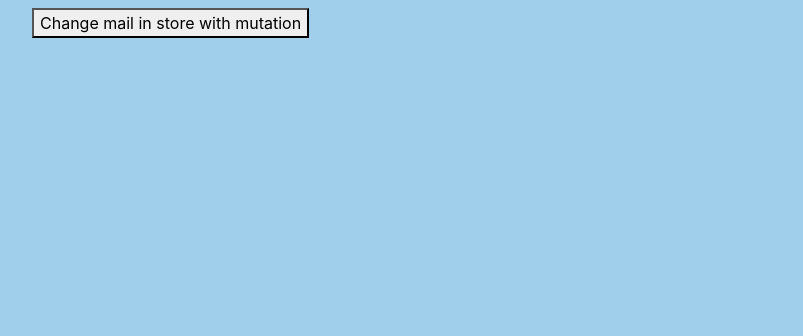
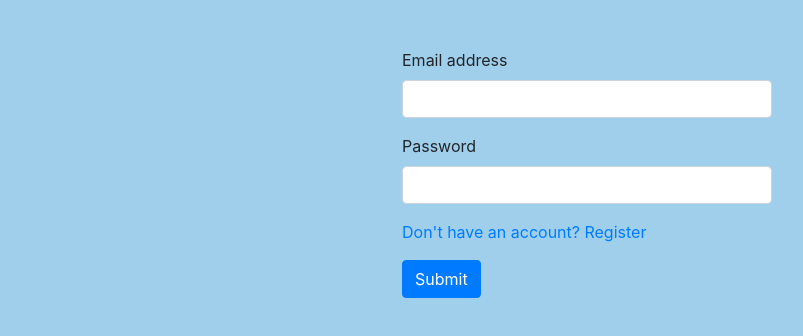
Before and after one commit to pavloskii/SEDC-2019-VUEJS, a Vue app in the folder full-project/: page /login in a window 1280 px wide. Shown: the top 336 px of the page, without its empty margins (53-856 px from the left). Built offline with nearby package versions, Linux system fonts and the light colour scheme.

Commit message:
Finished Authentication on Vuejs project

```diff
--- a/full-project/src/components/Header.vue
+++ b/full-project/src/components/Header.vue
@@ -17,10 +17,30 @@
             Post AD
           </router-link>
         </li>
+        <li class="nav-item">
+          <a class="nav-link" @click.prevent="logout" href>
+            <i class="fas fa-sign-out-alt"></i>
+            Logout
+          </a>
+        </li>
       </ul>
     </nav>
   </header>
 </template>
+
+<script>
+export default {
+  methods: {
+    logout() {
+      this.$store.commit("setUserDetails", {
+        email: "",
+        token: ""
+      });
+      this.$router.push("/login");
+    }
+  }
+};
+</script>
 
 <style>
 .nav-item .nav-link {
--- a/full-project/src/views/Login.vue
+++ b/full-project/src/views/Login.vue
@@ -1,41 +1,85 @@
 <template>
-  <div>
-    <h1>{{email}}</h1>
-    <button @click="changeEmailInStore">Change mail in store with mutation</button>
+  <div class="container mt-5">
+    <form @submit.prevent="login" novalidate>
+      <div class="form-group">
+        <label>Email address</label>
+        <input type="email" class="form-control" v-model="email" />
+      </div>
+      <div class="form-group">
+        <label>Password</label>
+        <input type="password" class="form-control" v-model="password" />
+      </div>
+      <div class="form-group">
+        <router-link to="/register">Don't have an account? Register</router-link>
+      </div>
+      <button type="submit" class="btn btn-primary">Submit</button>
+    </form>
+
+    <div class="alert alert-danger mt-3" role="alert" v-if="errors.length > 0">
+      <p v-for="error in errors" :key="error">{{error | errorMessage}}</p>
+    </div>
   </div>
 </template>
 
 <script>
+import { axiosAuth, apiKey } from "../axiosConfig";
+
 export default {
-  // created() {
-  // const emailFromStore = this.$store.state.email;
-  // this.email = emailFromStore;
-  // }
-  // data() {
-  //   return {
-  //     email: "emailot od data od vue"
-  //   };
-  // }
-  computed: {
-    // email() {
-    //   return this.$store.state.email;
-    // }
-    email() {
-      return this.$store.getters.getEmail;
+  data() {
+    return {
+      email: "",
+      password: "",
+      errors: []
+    };
+  },
+  methods: {
+    login() {
+      this.errors = [];
+
+      if (this.email == "") {
+        this.errors.push("Email is required");
+      } else if (!/[^@]+@[^\.]+\..+/g.test(this.email)) {
+        this.errors.push("Invalid email");
+      }
+
+      if (this.password == "") {
+        this.errors.push("Password is required");
+      } else if (this.password.length < 6) {
+        this.errors.push("Password needs to be atleast 6 characters");
+      }
+
+      if (this.errors.length > 0) {
+        return;
+      }
+
+      axiosAuth
+        .post(`/accounts:signInWithPassword?key=${apiKey}`, {
+          email: this.email,
+          password: this.password,
+          returnSecureToken: true
+        })
+        .then(response => {
+          this.$store.commit("setUserDetails", {
+            email: response.data.email,
+            token: response.data.idToken
+          });
+          this.$router.push("/");
+        })
+        .catch(error => {
+          this.errors.push(error.response.data.error.message);
+        });
     }
   },
-  methods: {
-    changeEmailInStore() {
-      //We use .commit() to call a mutation from the store
-      //First parameter: name of the mutation
-      //Second parameter: the value that you want to send
-      // this.$store.commit("setEmail", "igor@sedc.com");
-
-      //We use .dispatch() to call an action from the store
-      //First paramter: name of the action
-      //Second parameter: the values we want to send to the action
-      this.$store.dispatch("fetchAds", "preku@akcija.com");
+  filters: {
+    errorMessage(value) {
+      return value.replace(/_/g, " ");
     }
   }
 };
 </script>
+
+<style scoped>
+div.container {
+  max-width: 400px;
+}
+</style>
--- a/full-project/src/views/Register.vue
+++ b/full-project/src/views/Register.vue
@@ -1,6 +1,6 @@
 <template>
   <div class="container mt-5">
-    <form @submit.prevent="register">
+    <form @submit.prevent="register" novalidate>
       <div class="form-group">
         <label>Email address</label>
         <input type="email" class="form-control" v-model="email" />
@@ -14,6 +14,10 @@
       </div>
       <button type="submit" class="btn btn-primary">Submit</button>
     </form>
+
+    <div class="alert alert-danger mt-3" role="alert" v-if="errors.length > 0">
+      <p v-for="error in errors" :key="error">{{error | errorMessage}}</p>
+    </div>
   </div>
 </template>
 
@@ -24,11 +28,30 @@ export default {
   data() {
     return {
       email: "",
-      password: ""
+      password: "",
+      errors: []
     };
   },
   methods: {
     register() {
+      this.errors = [];
+
+      if (this.email == "") {
+        this.errors.push("Email is required");
+      } else if (!/[^@]+@[^\.]+\..+/g.test(this.email)) {
+        this.errors.push("Invalid email");
+      }
+
+      if (this.password == "") {
+        this.errors.push("Password is required");
+      } else if (this.password.length < 6) {
+        this.errors.push("Password needs to be atleast 6 characters");
+      }
+
+      if (this.errors.length > 0) {
+        return;
+      }
+
       axiosAuth
         .post(`/accounts:signUp?key=${apiKey}`, {
           email: this.email,
@@ -36,15 +59,20 @@ export default {
           returnSecureToken: true
         })
         .then(response => {
-          this.$router.push("/");
           this.$store.commit("setUserDetails", {
             email: response.data.email,
             token: response.data.idToken
           });
+          this.$router.push("/");
         })
         .catch(error => {
-          console.log(error.response.data.error.message);
+          this.errors.push(error.response.data.error.message);
         });
+    }
+  },
+  filters: {
+    errorMessage(value) {
+      return value.replace(/_/g, " ");
     }
   }
 };
```
